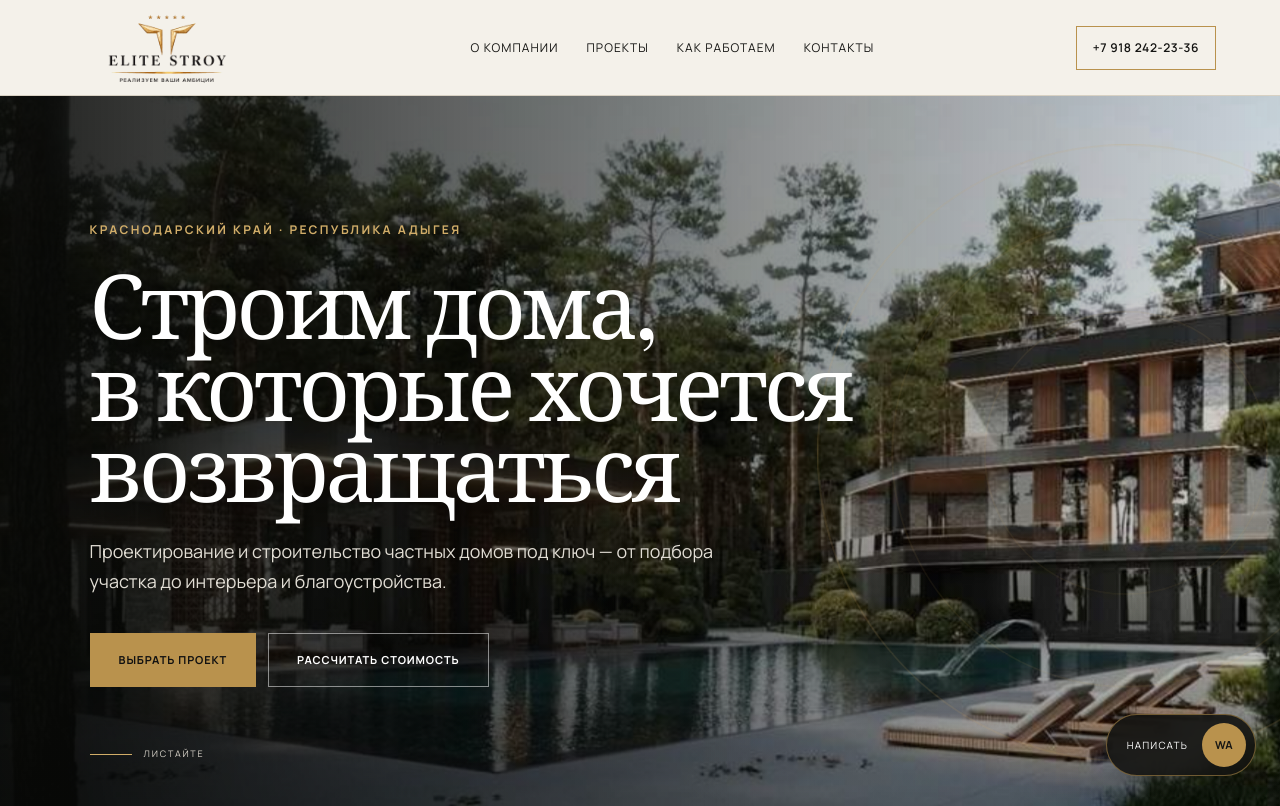
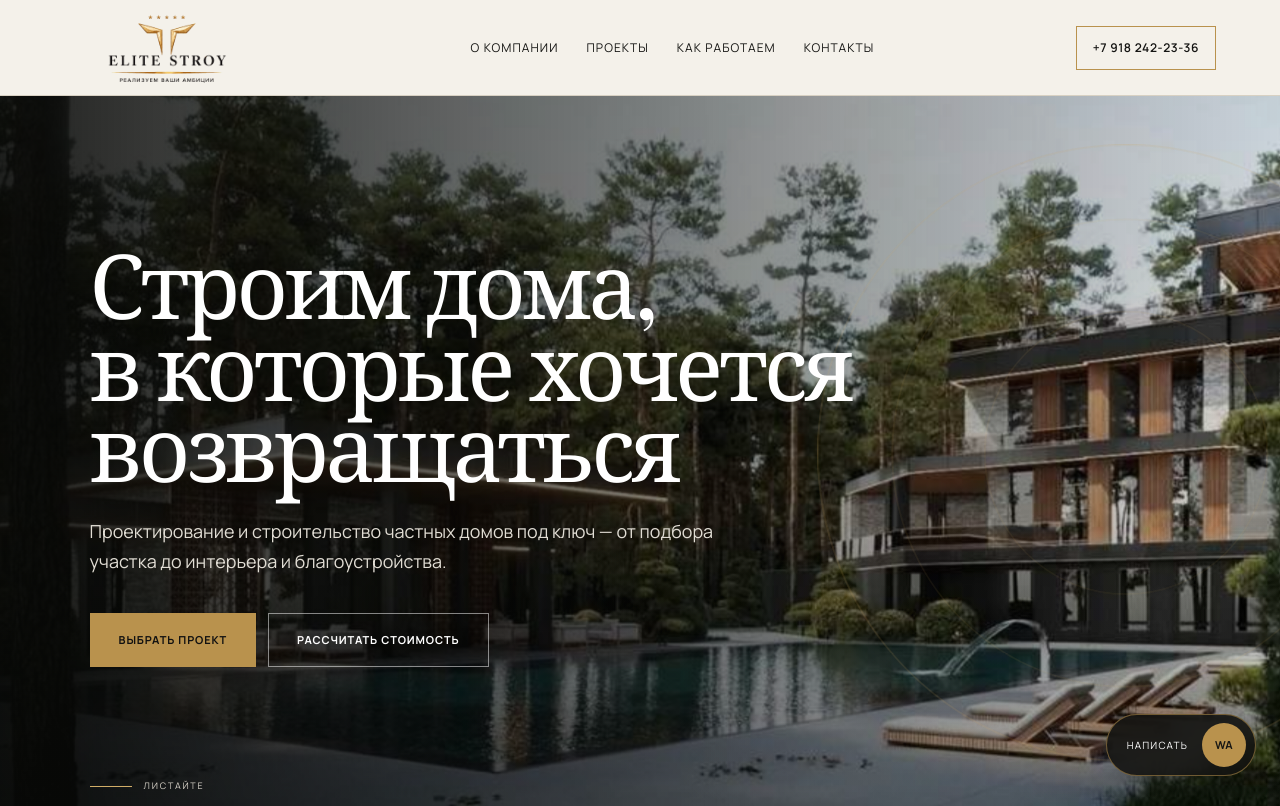
Before and after one commit to arutlistogannisan-art/elite-stroy-site, a Next.js app: page / in a window 1280 px wide. Shown: the top 806 px of the page. Built offline with nearby package versions, Linux system fonts and the light colour scheme.

Commit message:
Refine hero labels and scroll cue

```diff
--- a/app/globals.css
+++ b/app/globals.css
@@ -150,7 +150,7 @@ footer{padding:36px 5vw;background:#0e0e0c;color:white;display:flex;align-items:
 .hero-orbit{position:absolute;z-index:0;right:-12vw;top:7%;width:48vw;aspect-ratio:1;border:1px solid rgba(209,173,104,.24);border-radius:50%;animation:orbitPulse 6s ease-in-out infinite}
 .hero-orbit::before,.hero-orbit::after{content:"";position:absolute;border:1px solid rgba(209,173,104,.14);border-radius:50%}
 .hero-orbit::before{inset:12%}.hero-orbit::after{inset:27%}
-.hero-scroll{position:absolute;z-index:2;left:7vw;bottom:4vw;display:flex;align-items:center;gap:12px;color:#d8d3c9;font-size:9px;letter-spacing:.2em;text-transform:uppercase}
+.hero-scroll{position:absolute;z-index:2;left:7vw;bottom:1.5vw;display:flex;align-items:center;gap:12px;color:#d8d3c9;font-size:9px;letter-spacing:.2em;text-transform:uppercase}
 .hero-scroll span{width:42px;height:1px;background:#d1ad68;position:relative;overflow:hidden}
 .hero-scroll span::after{content:"";position:absolute;inset:0;background:white;transform:translateX(-100%);animation:scrollLine 2.2s ease-in-out infinite}
 @keyframes orbitPulse{50%{transform:scale(1.035);opacity:.65}}
--- a/app/page.tsx
+++ b/app/page.tsx
@@ -146,7 +146,6 @@ export default function Home() {
         <div className="hero-shade" />
         <div className="hero-orbit" aria-hidden="true" />
         <div className="hero-content">
-          <div className="eyebrow">Краснодарский край · Республика Адыгея</div>
           <h1>Строим дома,<br />в которые хочется возвращаться</h1>
           <p>Проектирование и строительство частных домов под ключ — от подбора участка до интерьера и благоустройства.</p>
           <div className="hero-actions">
```
Also changed, not shown: 8 other files (tests, documents, lock files or other folders).
